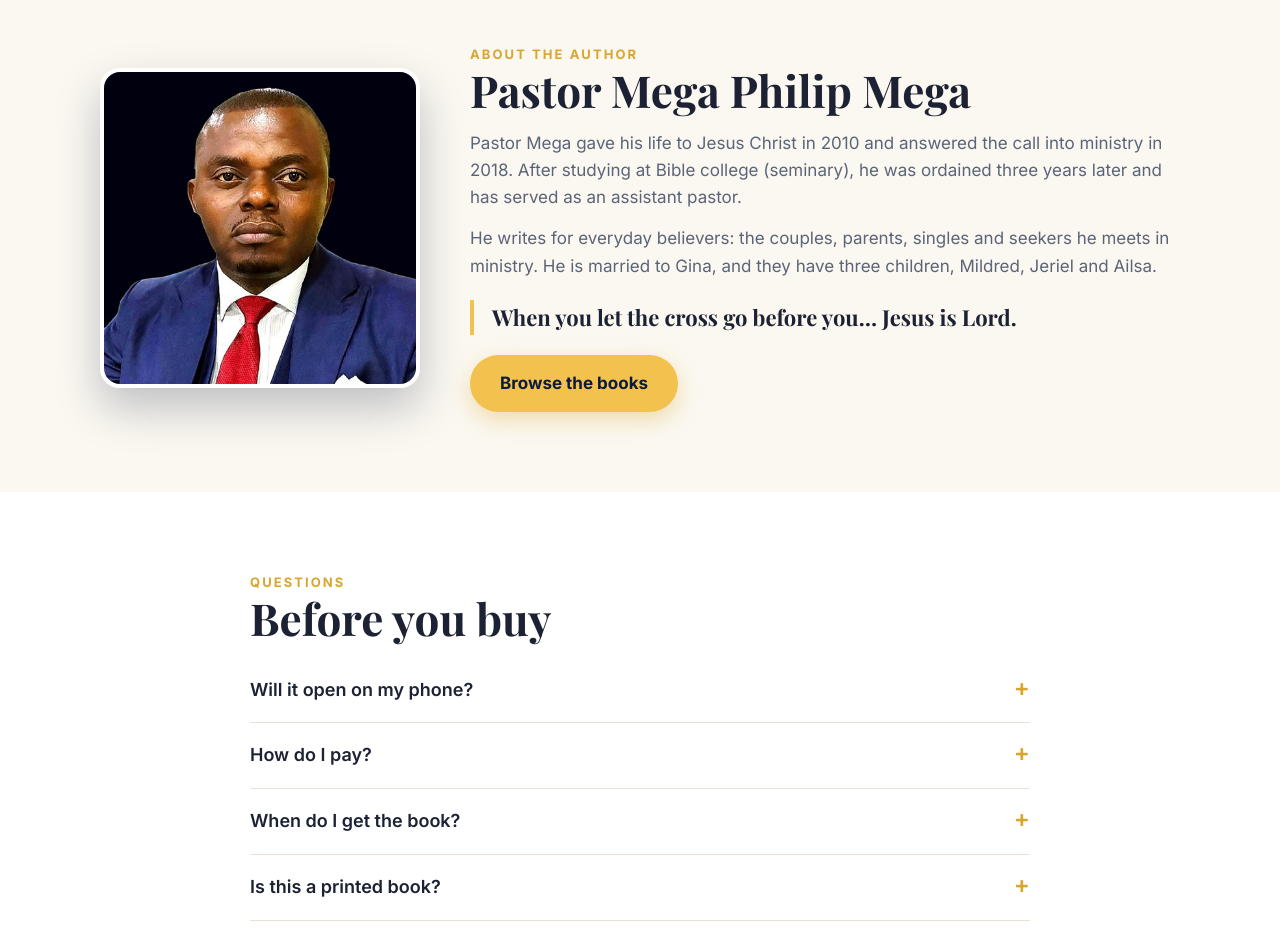
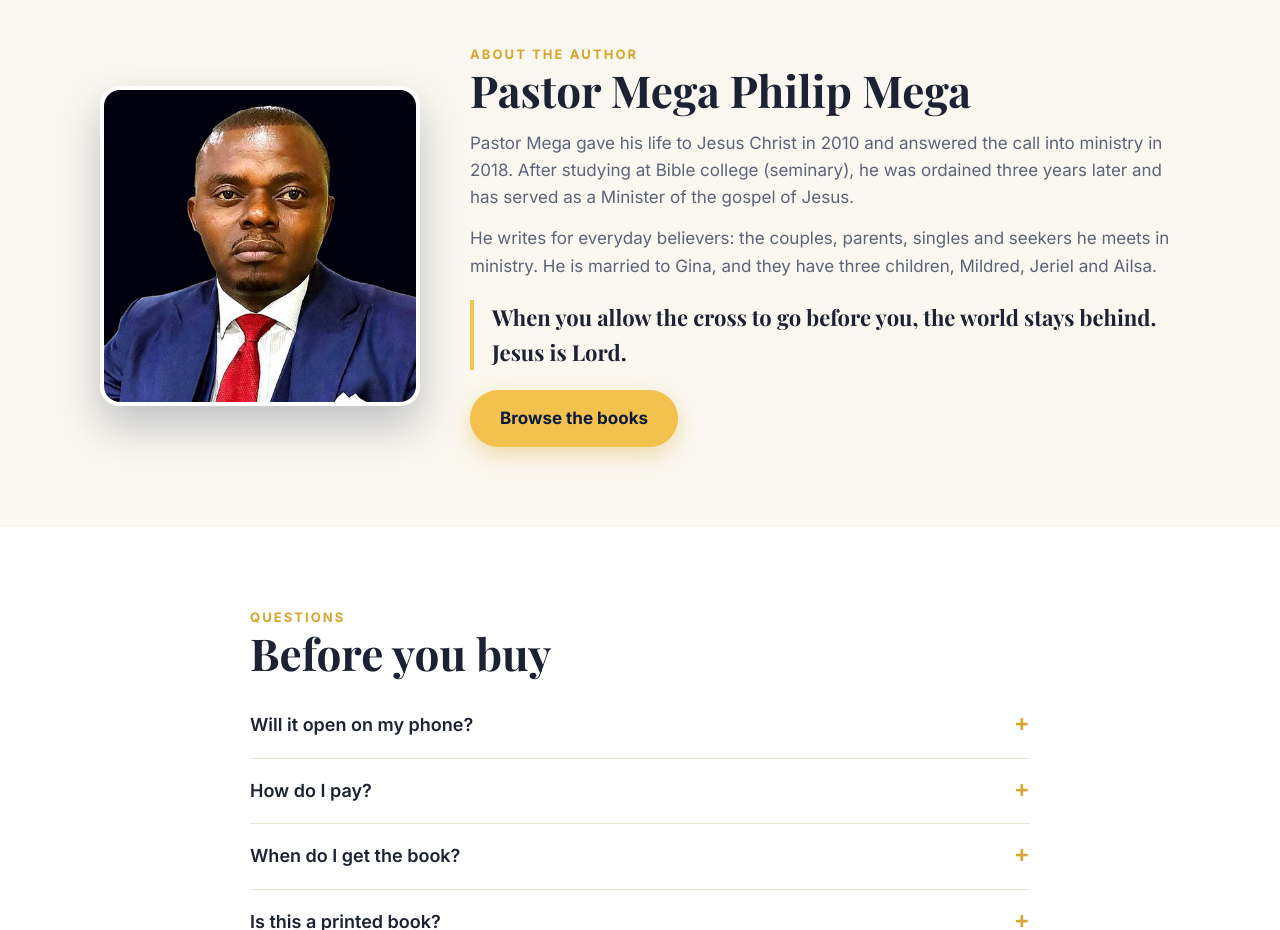
Before and after one commit to MEGAMIX2003/pastor-mega-books, a plain HTML site: page index.html in a window 1280 px wide. Shown: the part 5040-5970 px from the top of the page. Drawn offline with nearby package versions, Linux system fonts and the light colour scheme.

Commit message:
Correct author bio and closing quote

```diff
--- a/index.html
+++ b/index.html
@@ -186,9 +186,9 @@ footer a{color:#c8d3f5}
   <div>
    <div class="eyebrow">About the author</div>
    <h2>Pastor Mega Philip Mega</h2>
-   <p>Pastor Mega gave his life to Jesus Christ in 2010 and answered the call into ministry in 2018. After studying at Bible college (seminary), he was ordained three years later and has served as an assistant pastor.</p>
+   <p>Pastor Mega gave his life to Jesus Christ in 2010 and answered the call into ministry in 2018. After studying at Bible college (seminary), he was ordained three years later and has served as a Minister of the gospel of Jesus.</p>
    <p>He writes for everyday believers: the couples, parents, singles and seekers he meets in ministry. He is married to Gina, and they have three children, Mildred, Jeriel and Ailsa.</p>
-   <blockquote>When you let the cross go before you… Jesus is Lord.</blockquote>
+   <blockquote>When you allow the cross to go before you, the world stays behind. Jesus is Lord.</blockquote>
    <a class="btn" href="#books">Browse the books</a>
   </div>
  </div>
```
